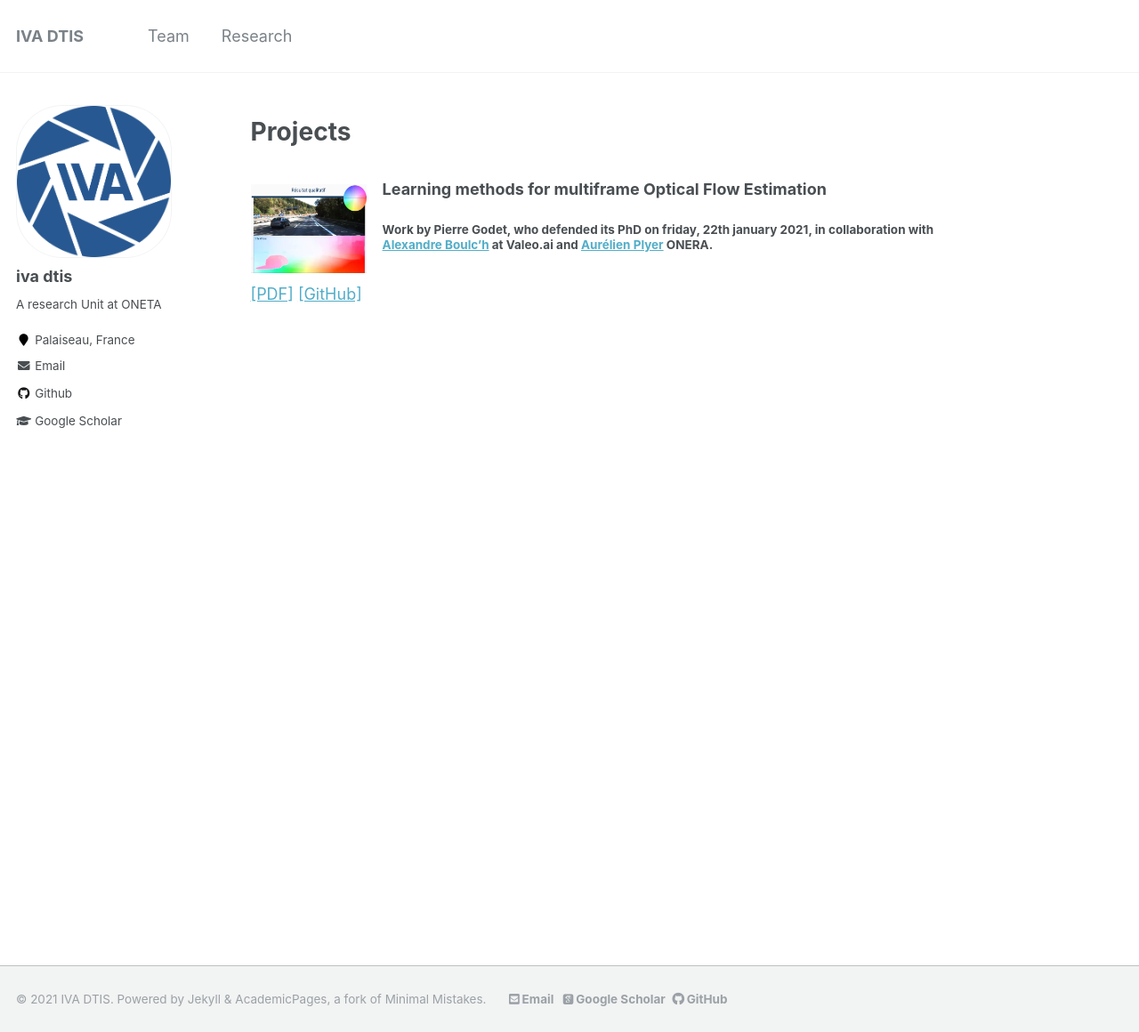
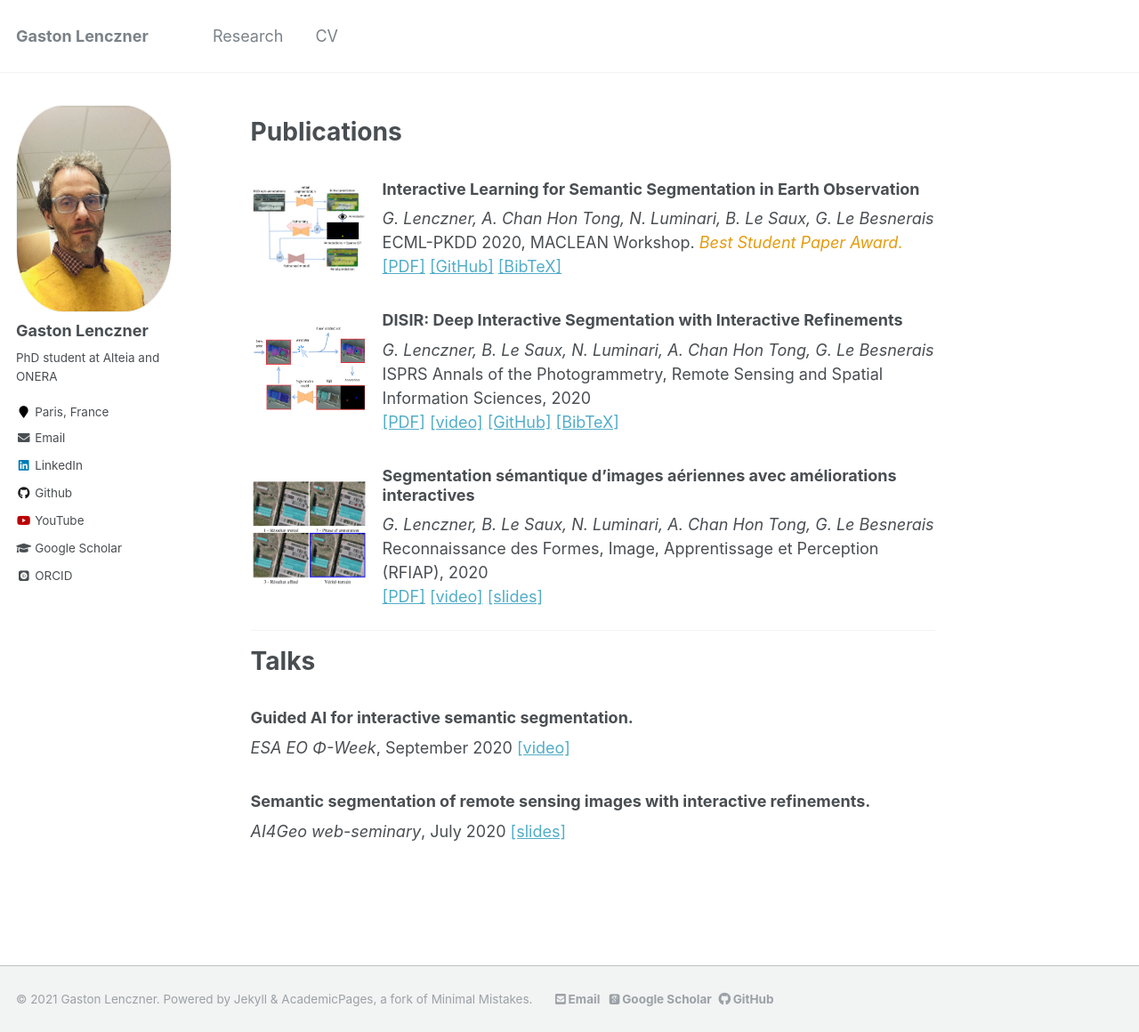
Before and after one commit to iva-dtis/iva-dtis.github.io, a Jekyll site: the page built from _pages/research.md, in a window 1280 px wide and 1160 px high. Shown: the whole window at 89% size. Built offline with Jekyll 4.4.1, drawn with Linux system fonts in a browser that asks for light colours; some web fonts are replaced.

Commit message:
third commit

```diff
--- a/_config.yml
+++ b/_config.yml
@@ -7,13 +7,13 @@
 
 # Site Settings
 locale                   : "en-US"
-title                    : "IVA DTIS"
+title                    : "Gaston Lenczner"
 title_separator          : "-"
-name                     : &name "IVA DTIS"
-description              : &description "A research unit of ONERA"
-url                      :  https://iva-dtis.github.io #"http://127.0.0.1:4000/" #https://gaslen.github.io  # https://academicpages.github.io # the base hostname & protocol for your site e.g. "https://mmistakes.github.io"
+name                     : &name "Gaston Lenczner"
+description              : &description "PhD student at Alteia and ONERA"
+url                      :  https://gaslen.github.io #"http://127.0.0.1:4000/" #https://gaslen.github.io  # https://academicpages.github.io # the base hostname & protocol for your site e.g. "https://mmistakes.github.io"
 baseurl                  : "" # the subpath of your site, e.g. "/blog"
-repository               : "iva-dtis/iva-dtis.github.io"
+repository               : "gaslen/gaslen.github.io"
 teaser                   :  # filename of teaser fallback teaser image placed in /images/, .e.g. "500x300.png"
 breadcrumbs              : false # true, false (default)
 words_per_minute         : 160
@@ -80,14 +80,14 @@ analytics:
 
 # Site Author
 author:
-  name             : "iva dtis"
-  avatar           : "sigleIVA.png"
-  bio              : "A research Unit at ONETA"
-  location         : "Palaiseau, France"
+  name             :  "Gaston Lenczner"
+  avatar           : "profil3.png"
+  bio              : "PhD student at Alteia and ONERA"
+  location         : "Paris, France"
   employer         :
   pubmed           :
-  googlescholar    : ""
-  email            : ""
+  googlescholar    : "citations?user=BC81wnUAAAAJ&hl=fr"
+  email            : "gaston.lenczner@alteia.com"
   researchgate     :  # example: "https://www.researchgate.net/profile/yourprofile"
   uri              :
   bitbucket        :
@@ -96,14 +96,14 @@ author:
   flickr           :
   facebook         :
   foursquare       :
-  github           : "iva-dtis"
+  github           : "gaslen"
   google_plus      :
   keybase          :
   instagram        :
   impactstory      :
   lastfm           :
-  linkedin         :
-  orcid            :
+  linkedin         : "gaston-l-0873a8136"
+  orcid            : "http://orcid.org/0000-0002-4697-8894"
   pinterest        :
   soundcloud       :
   stackoverflow    :
@@ -113,7 +113,7 @@ author:
   vine             :
   weibo            :
   xing             :
-  youtube          :
+  youtube          : "UCFyhzZA455feE3x9nldmj0Q"
   wikipedia        :
   personal         :
 
--- a/_data/navigation.yml
+++ b/_data/navigation.yml
@@ -1,8 +1,7 @@
 # main links links
 main:
-
-  - title: "Team"
-    url: /team/
-
   - title: "Research"
     url: /research/
+
+  - title: "CV"
+    url: /cv/
--- a/_pages/research.md
+++ b/_pages/research.md
@@ -6,16 +6,102 @@ author_profile: true
 
 ---
 
+<script type="text/javascript">
+   function toggleVisibility(block_id) {
+       var e = document.getElementById(block_id);
+       if(e.style.display == 'block')
+          e.style.display = 'none';
+       else
+          e.style.display = 'block';
+   }
+    function copyToClip(element) {
+        var str = document.getElementById(element).innerHTML;
+        function listener(e) {
+            e.clipboardData.setData("text/html", str);
+            e.clipboardData.setData("text/plain", str);
+            e.preventDefault();
+        }
+        document.addEventListener("copy", listener);
+        document.execCommand("copy");
+        document.removeEventListener("copy", listener);
+};
+</script>
 
-# Projects
+# Publications
 
-![MFOF](/images/SF.png){: style="float: left; margin-right: 1em;height: 100px; margin-top: 1.5em;width: 130px"}
-### Learning methods for multiframe Optical Flow Estimation
-#### Work by Pierre Godet, who defended its PhD on friday, 22th january 2021, in collaboration with [Alexandre Boulc'h](https://www.boulch.eu/) at Valeo.ai and [Aurélien Plyer](https://github.com/aplyer) ONERA.
+![disca](/images/disca.png){: style="float: left; margin-right: 1em;height: 100px; margin-top: 1.5em;width: 130px"}
+### Interactive Learning for Semantic Segmentation in Earth Observation
+*G. Lenczner, A. Chan Hon Tong, N. Luminari, B. Le Saux, G. Le Besnerais*
+ECML-PKDD 2020, MACLEAN Workshop.
+<span style="color:#e49b0f">*Best Student Paper Award.*</span>
 <!-- <normal> -->
 <!-- <p style="text-align: right;"> -->
 <br />
-    <a href="https://arxiv.org/pdf/2007.05481" style="color:page.header.overlay_color">[PDF]</a>
-    <a href="https://github.com/pgodet/star_flow" style="color:page.header.overlay_color">[GitHub]</a>
+    <a href="http://ceur-ws.org/Vol-2766/paper1.pdf" style="color:page.header.overlay_color">[PDF]</a>
+    <a href="https://github.com/delair-ai/DISCA" style="color:page.header.overlay_color">[GitHub]</a>
+    <a style="color:page.header.overlay_color; cursor: pointer; cursor: hand;" onclick="toggleVisibility('bibtex_disca');">[BibTeX]</a>
 <!-- </p> -->
 <!-- </normal> -->
+<div id="bibtex_disca" style="display:none;">
+<small>
+<a class="btn"  onclick="copyToClip('bib_disca');">copy to clipboard</a>
+<div class="highlighter-rouge"><pre id="bib_disca" class="highlight">
+@inproceedings{lenczner2020interactive,
+author = {Lenczner, G. and Chan-Hon-Tong, A. and Luminari, N. and Le Saux, B. and Le Besnerais, G.},
+title = {Interactive Learning for Semantic Segmentation in Earth Observation},
+booktitle = {ECML-PKDD MACLEAN Workshop},
+year = {2020},
+}
+</pre></div></small>
+</div>
+
+
+![disir](/images/disir.png){: style="float: left; margin-right: 1em;height: 100px; margin-top: 1.5em;width: 130px"}
+### DISIR: Deep Interactive Segmentation with Interactive Refinements
+*G. Lenczner, B. Le Saux, N. Luminari, A. Chan Hon Tong, G. Le Besnerais*
+ISPRS Annals of the Photogrammetry, Remote Sensing and Spatial Information Sciences, 2020
+<br />
+    <a href="https://www.isprs-ann-photogramm-remote-sens-spatial-inf-sci.net/V-2-2020/877/2020/isprs-annals-V-2-2020-877-2020.pdf" style="color:page.header.overlay_color">[PDF]</a>
+    <a href="https://youtu.be/SOhylBJJTjY" style="color:page.header.overlay_color">[video]</a>
+    <a href="https://github.com/delair-ai/DISIR" style="color:page.header.overlay_color">[GitHub]</a>
+    <a style="color:page.header.overlay_color; cursor: pointer; cursor: hand;" onclick="toggleVisibility('bibtex_disir');">[BibTeX]</a>
+<div id="bibtex_disir" style="display:none;">
+<small>
+<a class="btn"  onclick="copyToClip('bib_disir');">copy to clipboard</a>
+<div class="highlighter-rouge"><pre id="bib_disir" class="highlight">
+@Article{isprs-annals-V-2-2020-877-2020,
+AUTHOR = {Lenczner, G. and Le Saux, B. and Luminari, N. and Chan-Hon-Tong, A. and Le Besnerais, G.},
+TITLE = {DISIR: DEEP IMAGE SEGMENTATION WITH INTERACTIVE REFINEMENT},
+JOURNAL = {ISPRS Annals of Photogrammetry, Remote Sensing and Spatial Information Sciences},
+VOLUME = {V-2-2020},
+YEAR = {2020},
+PAGES = {877--884},
+URL = {https://www.isprs-ann-photogramm-remote-sens-spatial-inf-sci.net/V-2-2020/877/2020/},
+DOI = {10.5194/isprs-annals-V-2-2020-877-2020}
+}
+</pre></div></small>
+</div>
+
+![rfiap](/images/rfiap.png){: style="float: left; margin-right: 1em;height: 120px; margin-top: 1.5em;width: 130px"}
+### Segmentation sémantique d’images aériennes avec améliorations interactives
+*G. Lenczner, B. Le Saux, N. Luminari, A. Chan Hon Tong, G. Le Besnerais*
+Reconnaissance des Formes, Image, Apprentissage et Perception (RFIAP), 2020
+<br />
+    <a href="https://cap-rfiap2020.sciencesconf.org/data/RFIAP_2020_paper_10.pdf" style="color:page.header.overlay_color">[PDF]</a>
+    <a href="https://youtu.be/i-sOE6Q_aR8" style="color:page.header.overlay_color">[video]</a>
+    <a href="https://drive.google.com/file/d/1wD8Ccuf-ZIGQLhEy250P89Id1FNJI_PX/view" style="color:page.header.overlay_color">[slides]</a>
+
+------
+
+
+# Talks
+
+### Guided AI for interactive semantic segmentation.
+*ESA EO Φ-Week*, September 2020 <a href="https://www.youtube.com/watch?v=txN8L2mHYrM" style="color:page.header.overlay_color">[video]</a>
+
+### Semantic segmentation of remote sensing images with interactive refinements.
+ *AI4Geo web-seminary*, July 2020 <a href="https://drive.google.com/file/d/1ZIX_f4JynthwssQsQUnmcsHD5fXdMSbK/view?usp=sharing" style="color:page.header.overlay_color">[slides]</a>
+
+<!-- ------
+
+# Technical reviews -->
```
Also changed, not shown: _pages/404.md (added, +16 -0 lines), _pages/about.md (+4 -8 lines), _pages/cv.md (+27 -0 lines), _pages/team.md (deleted, +0 -12 lines), images/PGdefense.png (deleted), images/SF.png (deleted), images/StarFlow.png (deleted), images/permanentGroup.png (deleted), images/sigleIVA.png (deleted).
